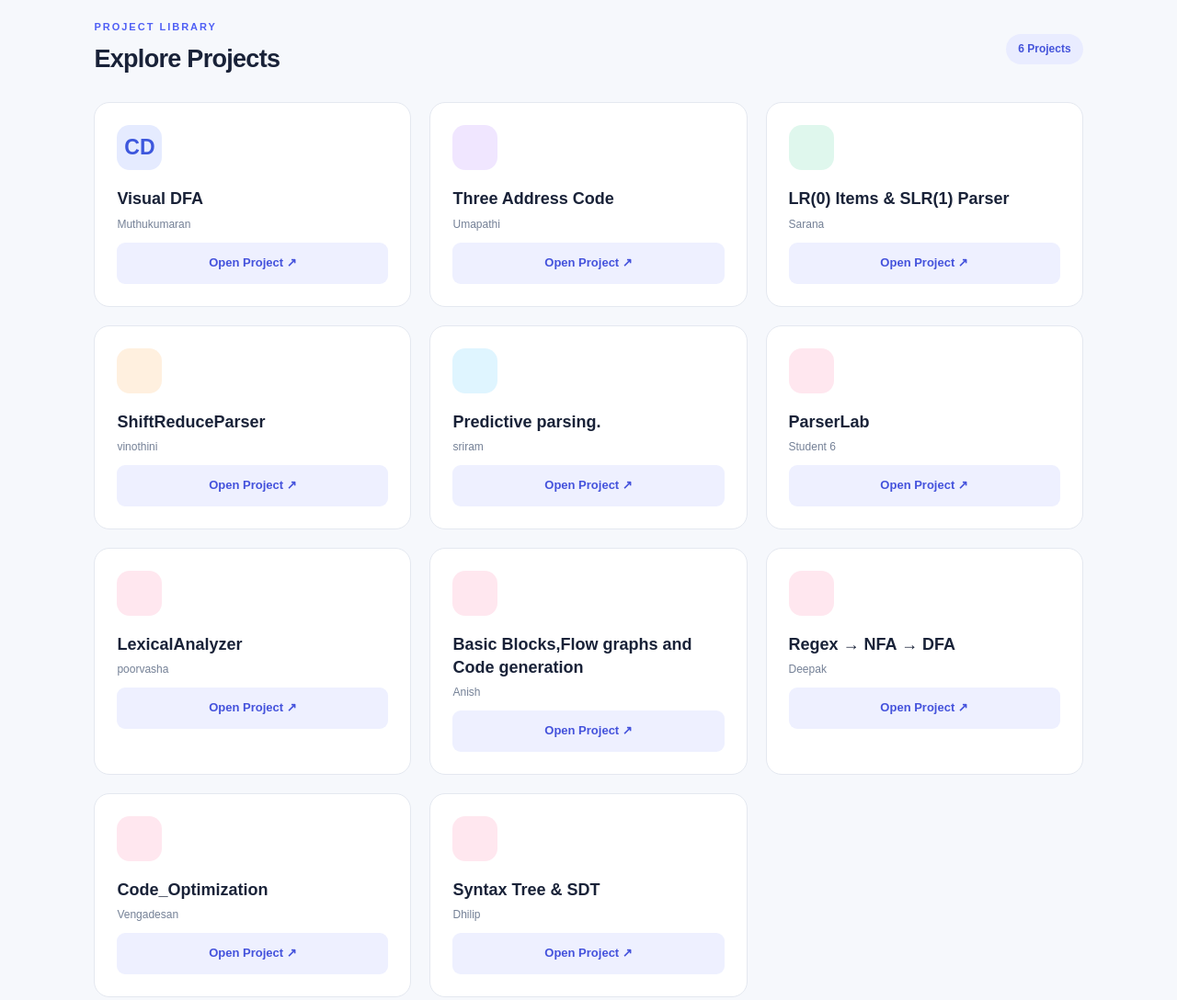
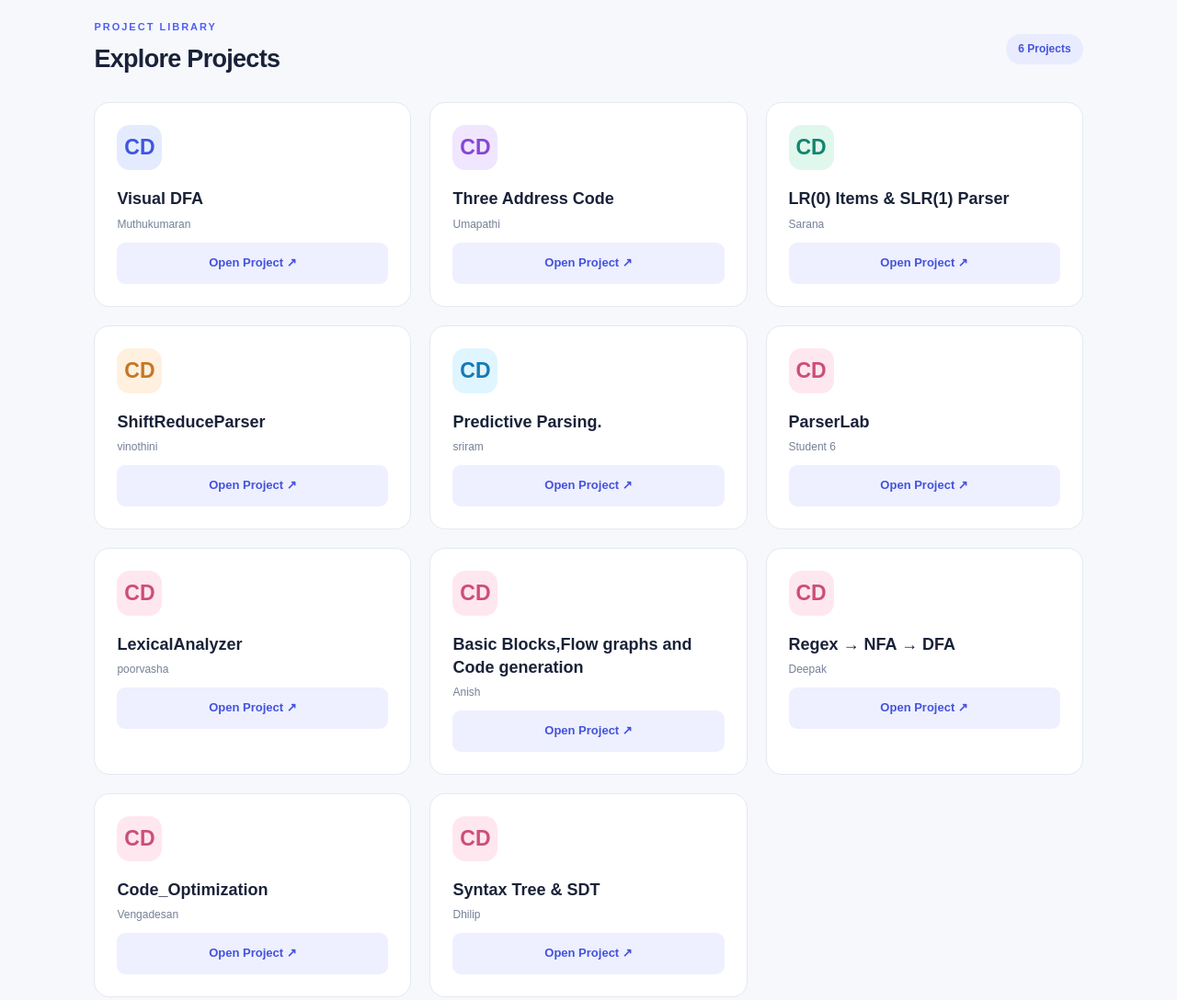
Before and after one commit to dhanamathi/compiler-construction-toolkit, a plain HTML site: page index.html in a window 1280 px wide. Shown: the part 340-1428 px from the top of the page at 92% size. Drawn offline with Linux system fonts and the light colour scheme.

Commit message:
Update index.html

```diff
--- a/index.html
+++ b/index.html
@@ -42,70 +42,70 @@
                 </article>
 
                 <article class="card">
-                    <div class="icon purple"></div>
+                    <div class="icon purple">CD</div>
                     <h3>Three Address Code</h3>
                     <p class="student">Umapathi</p>
                     <a href="three address code/index.html">Open Project ↗</a>
                 </article>
 
                 <article class="card">
-                    <div class="icon green"></div>
+                    <div class="icon green">CD</div>
                     <h3>LR(0) Items & SLR(1) Parser</h3>
                     <p class="student">Sarana</p>
                     <a href="sindhuja/templates/index.html">Open Project ↗</a>
                 </article>
 
                 <article class="card">
-                    <div class="icon orange"></div>
+                    <div class="icon orange">CD</div>
                     <h3>ShiftReduceParser</h3>
                     <p class="student">vinothini</p>
                     <a href="ShiftReduceParser/index.html">Open Project ↗</a>
                 </article>
 
                 <article class="card">
-                    <div class="icon cyan"></div>
-                    <h3>Predictive parsing.</h3>
+                    <div class="icon cyan">CD</div>
+                    <h3>Predictive Parsing.</h3>
                     <p class="student">sriram</p>
                     <a href="project-1/index.html">Open Project ↗</a>
                 </article>
 
                 <article class="card">
-                    <div class="icon pink"></div>
+                    <div class="icon pink">CD</div>
                     <h3>ParserLab</h3>
                     <p class="student">Student 6</p>
                     <a href="ParserLab/index.html">Open Project ↗</a>
                 </article>
 
                  <article class="card">
-                    <div class="icon pink"></div>
+                    <div class="icon pink">CD</div>
                     <h3>LexicalAnalyzer</h3>
                     <p class="student">poorvasha</p>
                     <a href="LexicalAnalyzer-main/index.html">Open Project ↗</a>
                 </article>
 
                 <article class="card">
-                    <div class="icon pink"></div>
+                    <div class="icon pink">CD</div>
                     <h3>Basic Blocks,Flow graphs and Code generation</h3>
                     <p class="student">Anish</p>
                     <a href="compiler_lab_pro_frontend/index.html">Open Project ↗</a>
                 </article>
 
                 <article class="card">
-                    <div class="icon pink"></div>
+                    <div class="icon pink">CD</div>
                     <h3>Regex → NFA → DFA</h3>
                     <p class="student">Deepak</p>
                     <a href="Compiler_Design_Project/index.html">Open Project ↗</a>
                 </article>
 
                   <article class="card">
-                    <div class="icon pink"></div>
+                    <div class="icon pink">CD</div>
                     <h3>Code_Optimization</h3>
                     <p class="student">Vengadesan</p>
                     <a href="Code_Optimization_Studio/index.html">Open Project ↗</a>
                 </article>
 
                 <article class="card">
-                    <div class="icon pink"></div>
+                    <div class="icon pink">CD</div>
                     <h3>Syntax Tree & SDT</h3>
                     <p class="student">Dhilip</p>
                     <a href="cd/index.html">Open Project ↗</a>
```
